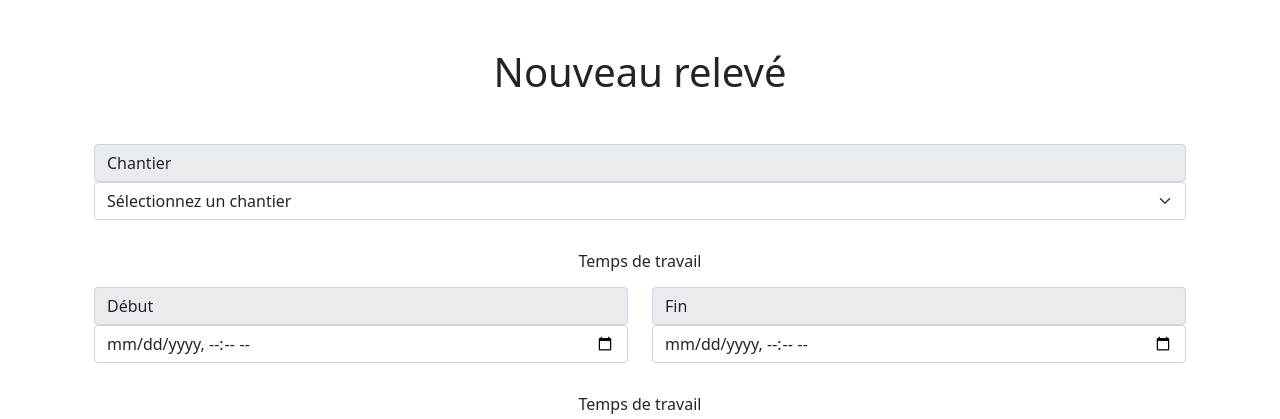
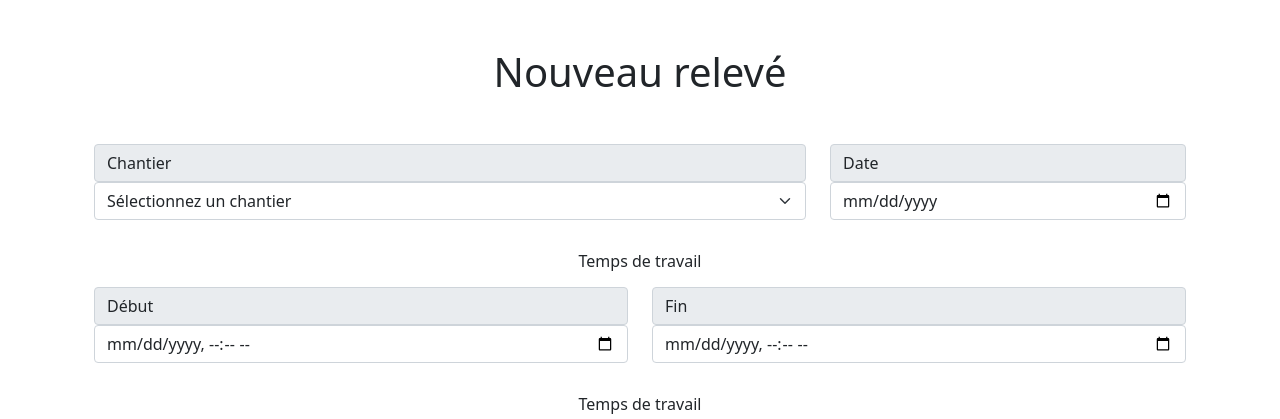
Before and after one commit to mlriedinger/ACS_releve_heures, a PHP site: template view/addNewRecord.php in a window 1280 px wide. Shown: the part 96-515 px from the top of the page. Run offline with PHP 8.4, Linux system fonts and the light colour scheme; the template is opened without the code that fills it, so the values that code supplies are empty; the visitor is signed in with stand-in values (Sample User, id 1).

Commit message:
feat(add new record): fix input display according to settings

```diff
--- a/view/partials/recordForm.php
+++ b/view/partials/recordForm.php
@@ -13,66 +13,80 @@
             </select>
         </div>
 
-        <div class="col flex-shrink-1 mb-3" <?= $_SESSION['dateTimeMgmt'] == 1 ? "hidden" : ""; ?> >
+        <?php
+        if($_SESSION['lengthMgmt'] == 1){ ?>
+            <div class="col flex-shrink-1 mb-3">
                 <span class="input-group-text" id="worksite_selector">Date</span>
-            <input type="date" name="recordDate" id="recordDate" class="form-control" aria-label="Sélectionnez une date" aria-describedby="date_selector" />
+                <input type="date" name="recordDate" id="recordDate" class="form-control" aria-label="Sélectionnez une date" aria-describedby="date_selector" required/>
             </div>
+        <?php } ?>
 
     </div>
 
 
+    <?php
+    if($_SESSION['dateTimeMgmt'] == 1){ ?>
         <!-- Champs pour un relevé avec date et heure de début / date et heure de fin -->
-    <div id="divWorkDateTimeInput" class="row mb-3 justify-content-md-center" <?= $_SESSION['dateTimeMgmt'] == 0 ? "hidden" : ""; ?> >
+        <div id="divWorkDateTimeInput" class="row mb-3 justify-content-md-center">
 
             <p class="h6 text-center mb-3">Temps de travail</p>
 
             <div class="col mb-3">
                 <span class="input-group-text" id="datetime_start_selector">Début</span>
-            <input type="datetime-local" name="datetimeStart" id="datetime_start" class="form-control" aria-label="Sélectionnez une date et une heure de début" aria-describedby="datetime_start_selector" />
+                <input type="datetime-local" name="datetimeStart" id="datetime_start" class="form-control" aria-label="Sélectionnez une date et une heure de début" aria-describedby="datetime_start_selector" required/>
             </div>
 
             <div class="col mb-3">
                 <span class="input-group-text" id="datetime_end_selector">Fin</span>
-            <input type="datetime-local" name="datetimeEnd" id="datetime_end" class="form-control" aria-label="Sélectionnez une date et une heure de fin" aria-describedby="datetime_end_selector" />
+                <input type="datetime-local" name="datetimeEnd" id="datetime_end" class="form-control" aria-label="Sélectionnez une date et une heure de fin" aria-describedby="datetime_end_selector" required/>
             </div>
 
         </div>
+    <?php } ?>
 
+
+    <?php
+    if($_SESSION['lengthMgmt'] == 1) { ?>
         <!-- Champs pour un relevé avec seulement une durée -->
-    <div id="divWorkLengthInput" class="row mb-3 justify-content-md-center" <?= $_SESSION['lengthMgmt'] == 0 ? "hidden" : ""; ?> >
+        <div id="divWorkLengthInput" class="row mb-3 justify-content-md-center">
 
             <p class="h6 text-center mb-3">Temps de travail</p>
 
             <div class="col mb-3">
                 <span class="input-group-text" id="work_hours_indicator">Heures</span>
-            <input type="number" min="-15" name="workLengthHours" id="workLengthHours" value="0" class="form-control" aria-label="Indiquez le nombre d'heures de trajet" aria-describedby="work_hours_indicator" />
+                <input type="number" min="-15" name="workLengthHours" id="workLengthHours" value="0" class="form-control" aria-label="Indiquez le nombre d'heures de trajet" aria-describedby="work_hours_indicator" required/>
             </div>
 
             <div class="col mb-3">
                 <span class="input-group-text" id="work_minutes_indicator">Minutes</span>
-            <input type="number" min="-15" step="15" max="60" name="workLengthMinutes" value="0" id="workLengthMinutes" onclick="incrementHour(workLengthHours, workLengthMinutes)" class="form-control" aria-label="Indiquez le nombre de minutes de trajet" aria-describedby="work_minutes_indicator" />
+                <input type="number" min="-15" step="15" max="60" name="workLengthMinutes" value="0" id="workLengthMinutes" onclick="incrementHour(workLengthHours, workLengthMinutes)" class="form-control" aria-label="Indiquez le nombre de minutes de trajet" aria-describedby="work_minutes_indicator" required/>
             </div>
 
         </div>
+    <?php } ?>
 
+    <?php
+    if($_SESSION['breakMgmt'] == 1){ ?>
         <!-- Champs pour un relevé avec gestion du temps de pause -->
-    <div id="divBreakTime" class="row mb-3 justify-content-md-center" <?= $_SESSION['breakMgmt'] == 0 ? "hidden" : ""; ?> >
+        <div id="divBreakTime" class="row mb-3 justify-content-md-center">
 
             <p class="h6 text-center mb-3">Temps de pause</p>
 
                 <div class="col mb-3">
                     <span class="input-group-text" id="trip_hours_indicator">Heures</span>
-                <input type="number" min="-15" name="breakLengthHours" id="breakLengthHours" value="0" class="form-control" aria-label="Indiquez le nombre d'heures de trajet" aria-describedby="trip_hours_indicator" />
+                    <input type="number" min="-15" name="breakLengthHours" id="breakLengthHours" value="0" class="form-control" aria-label="Indiquez le nombre d'heures de trajet" aria-describedby="trip_hours_indicator" required/>
                 </div>
 
                 <div class="col mb-3">
                     <span class="input-group-text" id="trip_minutes_indicator">Minutes</span>
-                <input type="number" min="-15" step="15" max="60" name="breakLengthMinutes" id="breakLengthMinutes" value="0" onclick="incrementHour(breakLengthHours, breakLengthMinutes)" class="form-control" aria-label="Indiquez le nombre de minutes de trajet" aria-describedby="trip_minutes_indicator" />
+                    <input type="number" min="-15" step="15" max="60" name="breakLengthMinutes" id="breakLengthMinutes" value="0" onclick="incrementHour(breakLengthHours, breakLengthMinutes)" class="form-control" aria-label="Indiquez le nombre de minutes de trajet" aria-describedby="trip_minutes_indicator" required/>
                 </div>
 
+        </div>
+    <?php } ?>
 
-    </div>
-
+    <?php
+    if($_SESSION['tripMgmt'] == 1) { ?>
         <!-- Champs pour un relevé avec gestion du temps de trajet -->
         <div id="divTripTimeInput" class="row mb-3 justify-content-md-center" <?= $_SESSION['tripMgmt'] == 0 ? "hidden" : ""; ?> >
 
@@ -89,6 +103,7 @@
             </div>
 
         </div>
+    <?php } ?>
 
     <!-- Champs commentaire -->
     <div id="divCommentFieldInput" class="row mb-3 justify-content-md-center">
```
Lines whose indentation alone changed are shown as unchanged.
